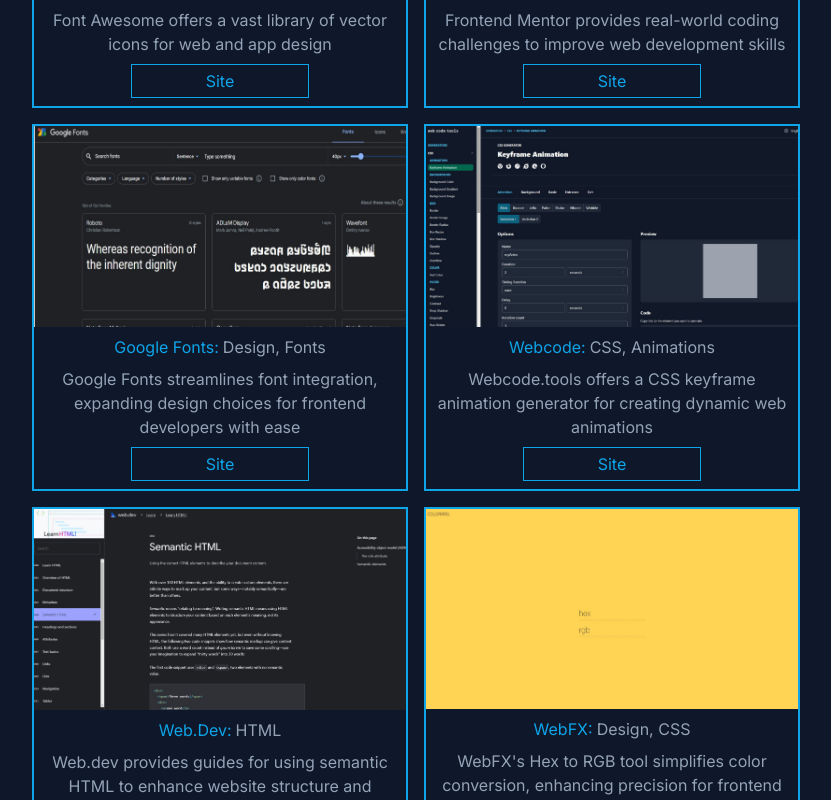
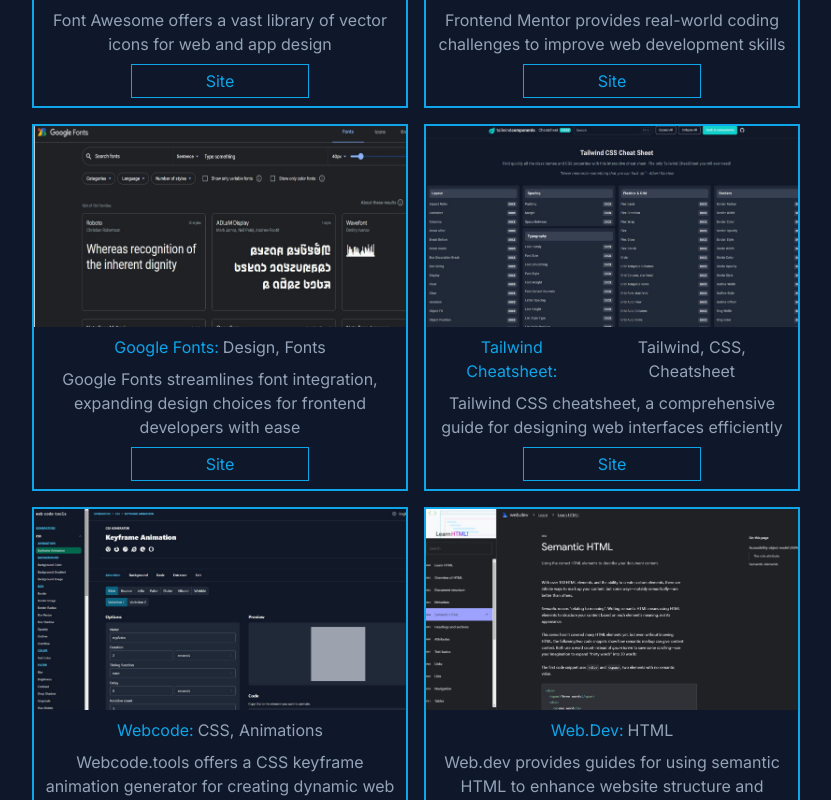
Before and after one commit to dustinsoos/frontend-assets, a Next.js app: page /resources in a window 1280 px wide. Shown: the part 1600-2400 px from the top of the page, without its empty margins (224-1055 px from the left). Built offline with nearby package versions, Linux system fonts and the light colour scheme.

Commit message:
adding resources

```diff
--- a/app/resources/components/searchbar.jsx
+++ b/app/resources/components/searchbar.jsx
@@ -33,7 +33,7 @@
       <div className="flex items-center justify-center mb-8">
         <input
           type="text"
-          className="w-10/12 lg:w-1/2 border-2 p-2 text-lg border-slate-800 hover:border-sky-500  bg-slate-900 rounded-md "
+          className="w-10/12 lg:w-1/2 border-2 p-2 md:text-lg border-slate-800 hover:border-sky-500  bg-slate-900 rounded-md text-sm "
           placeholder="HTML, CSS, JS, Framework, Library, Design, Animations"
           value={searchTerm}
           onChange={handleSearch}
--- a/app/resources/page.jsx
+++ b/app/resources/page.jsx
@@ -79,6 +79,14 @@
       url: "https://fonts.google.com/",
     },
     {
+      img: "/images/tailwindcss.jpg",
+      name: "Tailwind Cheatsheet",
+      about:
+        "Tailwind CSS cheatsheet, a comprehensive guide for designing web interfaces efficiently",
+      for: "Tailwind, CSS, Cheatsheet",
+      url: "https://tailwindcomponents.com/cheatsheet/",
+    },
+    {
       img: "/images/webcode.jpg",
       name: "Webcode",
       about:
```
Also changed, not shown: public/images/tailwindcss.jpg (added).
